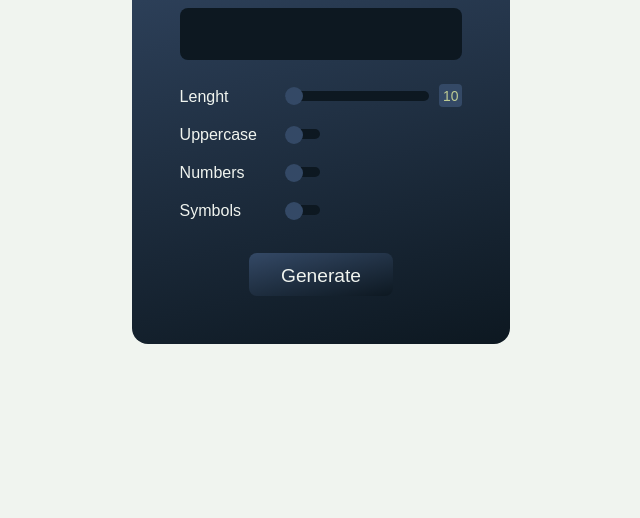
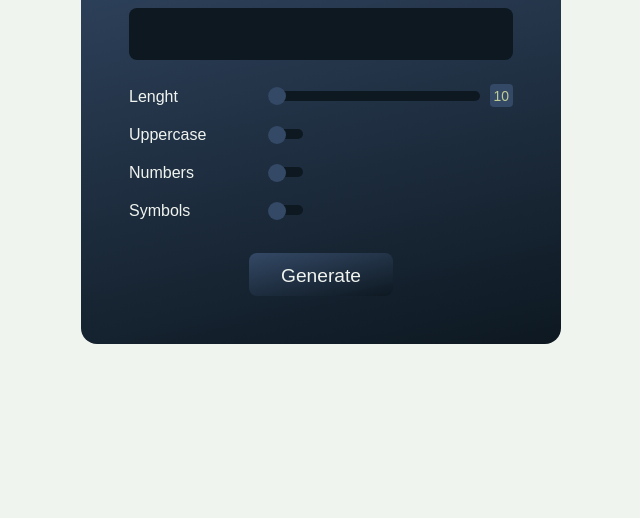
Before and after one commit to cseemannr/password-generator, a plain HTML site: page index.html in a window 1280 px wide. Shown: the part 282-800 px from the top of the page, without its empty margins (319-959 px from the left). Drawn offline with Linux system fonts and the light colour scheme.

Commit message:
Container width

```diff
--- a/style.css
+++ b/style.css
@@ -32,7 +32,7 @@ body {
   justify-content: center;
   align-items: center;
   flex-direction: column;
-  max-width: 30rem;
+  width: min(30rem, 90%);
   padding: 3rem;
   background: var(--dark);
   background: linear-gradient(347deg, var(--dark) 0%, var(--light) 100%);
```
